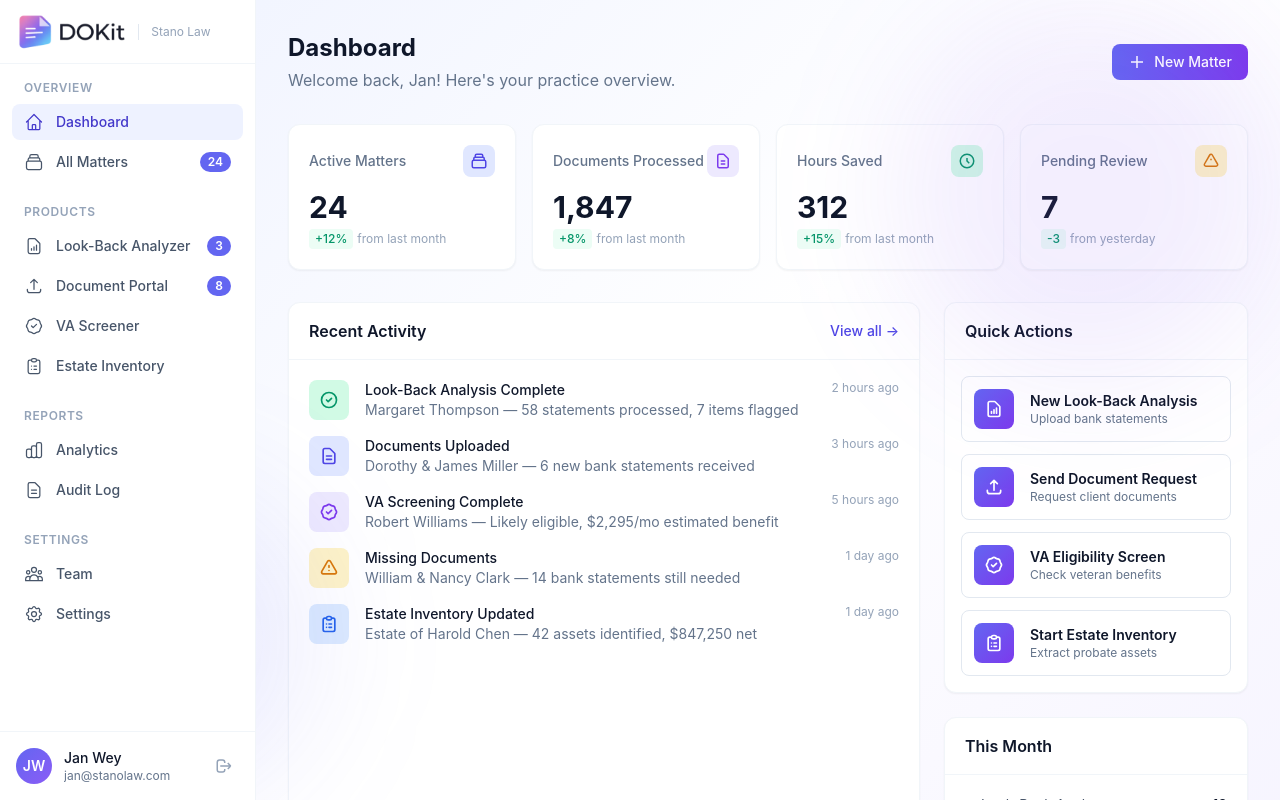
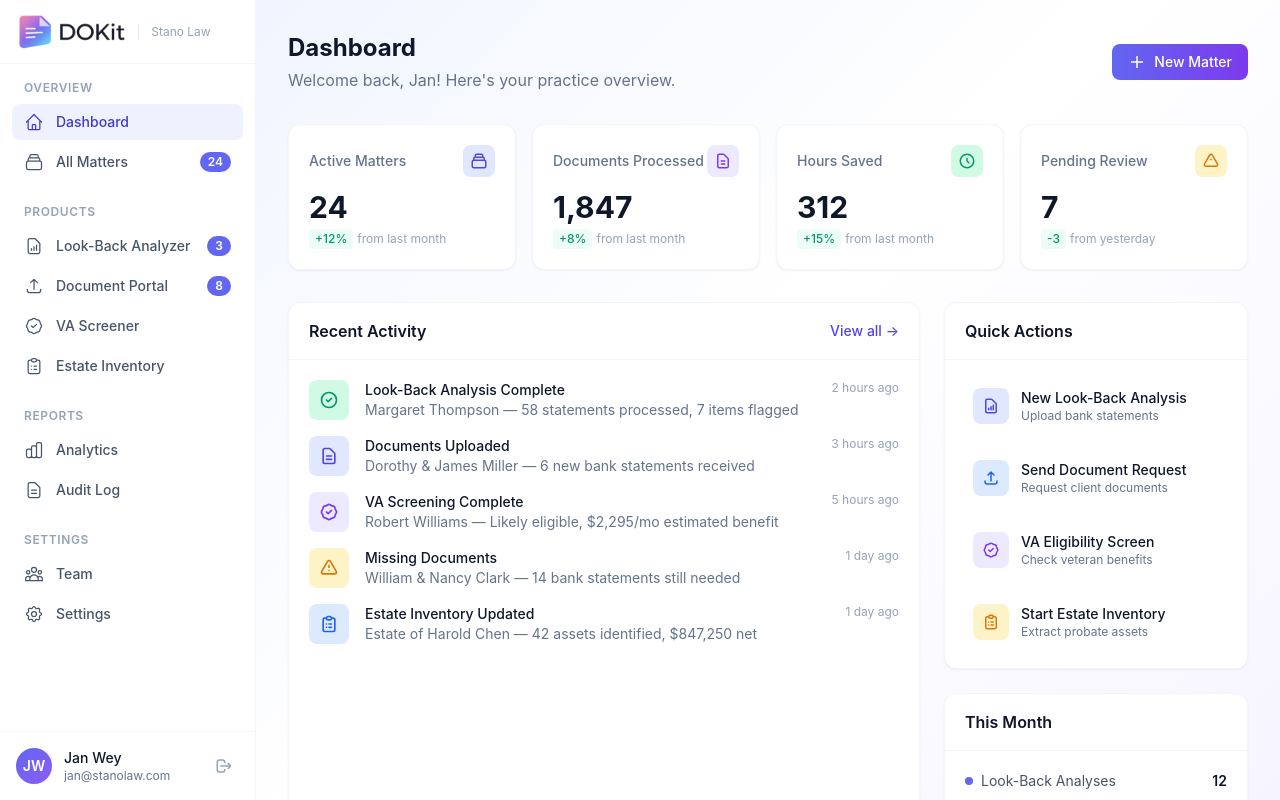
Before and after one commit to CoHoast/stano-law, a Next.js app: page /dashboard in a window 1280 px wide. Shown: the top 800 px of the page. Built offline with nearby package versions, Linux system fonts and the light colour scheme.

Commit message:
Match DOKit Standard: multicolor orb behind content (-z-10), subtle Quick Actions

```diff
--- a/src/app/dashboard/layout.tsx
+++ b/src/app/dashboard/layout.tsx
@@ -87,9 +87,12 @@ export default function DashboardLayout({ children }: { children: React.ReactNod
 
   return (
     <div className="min-h-screen gradient-bg">
-      {/* Gradient Orbs */}
-      <div className="fixed top-0 right-0 w-96 h-96 bg-violet-500/10 rounded-full blur-3xl pointer-events-none" />
-      <div className="fixed bottom-0 left-0 w-80 h-80 bg-indigo-500/10 rounded-full blur-3xl pointer-events-none" />
+      {/* Gradient Orb - multicolor like DOKit Standard, BEHIND all content */}
+      <div className="fixed top-0 right-0 w-[500px] h-[500px] pointer-events-none -z-10" style={{
+        background: 'radial-gradient(circle at 70% 30%, rgba(236,72,153,0.3) 0%, rgba(251,146,60,0.25) 20%, rgba(250,204,21,0.2) 35%, rgba(74,222,128,0.15) 50%, rgba(56,189,248,0.1) 65%, rgba(168,85,247,0.08) 80%, transparent 100%)',
+        filter: 'blur(60px)',
+        transform: 'translate(20%, -20%)'
+      }} />
 
       {/* Mobile Header */}
       <div className="lg:hidden fixed top-0 left-0 right-0 z-50 bg-white/80 backdrop-blur-xl border-b border-slate-100 px-4 h-14 flex items-center justify-between">
--- a/src/app/dashboard/page.tsx
+++ b/src/app/dashboard/page.tsx
@@ -170,50 +170,50 @@ export default function DashboardPage() {
               <h2 className="font-semibold text-slate-900">Quick Actions</h2>
             </div>
             <div className="p-4 space-y-3">
-              <Link href="/dashboard/lookback" className="flex items-center gap-4 p-3 rounded-lg border border-slate-200 hover:border-indigo-300 hover:bg-indigo-50/50 transition">
-                <div className="w-10 h-10 bg-gradient-to-br from-indigo-500 to-violet-600 rounded-lg flex items-center justify-center">
-                  <svg width="20" height="20" className="text-white" fill="none" stroke="currentColor" strokeWidth="2" viewBox="0 0 24 24">
+              <Link href="/dashboard/lookback" className="flex items-center gap-3 p-3 rounded-lg hover:bg-slate-50 transition">
+                <div className="w-9 h-9 bg-indigo-100 rounded-lg flex items-center justify-center flex-shrink-0">
+                  <svg width="18" height="18" className="text-indigo-600" fill="none" stroke="currentColor" strokeWidth="2" viewBox="0 0 24 24">
                     <path strokeLinecap="round" strokeLinejoin="round" d="M9 17v-2m3 2v-4m3 4v-6m2 10H7a2 2 0 01-2-2V5a2 2 0 012-2h5.586a1 1 0 01.707.293l5.414 5.414a1 1 0 01.293.707V19a2 2 0 01-2 2z"/>
                   </svg>
                 </div>
                 <div>
-                  <div className="text-sm font-semibold text-slate-900">New Look-Back Analysis</div>
+                  <div className="text-sm font-medium text-slate-900">New Look-Back Analysis</div>
                   <div className="text-xs text-slate-500">Upload bank statements</div>
                 </div>
               </Link>
 
-              <Link href="/dashboard/portal" className="flex items-center gap-4 p-3 rounded-lg border border-slate-200 hover:border-indigo-300 hover:bg-indigo-50/50 transition">
-                <div className="w-10 h-10 bg-gradient-to-br from-indigo-500 to-violet-600 rounded-lg flex items-center justify-center">
-                  <svg width="20" height="20" className="text-white" fill="none" stroke="currentColor" strokeWidth="2" viewBox="0 0 24 24">
+              <Link href="/dashboard/portal" className="flex items-center gap-3 p-3 rounded-lg hover:bg-slate-50 transition">
+                <div className="w-9 h-9 bg-blue-100 rounded-lg flex items-center justify-center flex-shrink-0">
+                  <svg width="18" height="18" className="text-blue-600" fill="none" stroke="currentColor" strokeWidth="2" viewBox="0 0 24 24">
                     <path strokeLinecap="round" strokeLinejoin="round" d="M4 16v1a3 3 0 003 3h10a3 3 0 003-3v-1m-4-8l-4-4m0 0L8 8m4-4v12"/>
                   </svg>
                 </div>
                 <div>
-                  <div className="text-sm font-semibold text-slate-900">Send Document Request</div>
+                  <div className="text-sm font-medium text-slate-900">Send Document Request</div>
                   <div className="text-xs text-slate-500">Request client documents</div>
                 </div>
               </Link>
 
-              <Link href="/dashboard/va-screener" className="flex items-center gap-4 p-3 rounded-lg border border-slate-200 hover:border-indigo-300 hover:bg-indigo-50/50 transition">
-                <div className="w-10 h-10 bg-gradient-to-br from-indigo-500 to-violet-600 rounded-lg flex items-center justify-center">
-                  <svg width="20" height="20" className="text-white" fill="none" stroke="currentColor" strokeWidth="2" viewBox="0 0 24 24">
+              <Link href="/dashboard/va-screener" className="flex items-center gap-3 p-3 rounded-lg hover:bg-slate-50 transition">
+                <div className="w-9 h-9 bg-violet-100 rounded-lg flex items-center justify-center flex-shrink-0">
+                  <svg width="18" height="18" className="text-violet-600" fill="none" stroke="currentColor" strokeWidth="2" viewBox="0 0 24 24">
                     <path strokeLinecap="round" strokeLinejoin="round" d="M9 12l2 2 4-4M7.835 4.697a3.42 3.42 0 001.946-.806 3.42 3.42 0 014.438 0 3.42 3.42 0 001.946.806 3.42 3.42 0 013.138 3.138 3.42 3.42 0 00.806 1.946 3.42 3.42 0 010 4.438 3.42 3.42 0 00-.806 1.946 3.42 3.42 0 01-3.138 3.138 3.42 3.42 0 00-1.946.806 3.42 3.42 0 01-4.438 0 3.42 3.42 0 00-1.946-.806 3.42 3.42 0 01-3.138-3.138 3.42 3.42 0 00-.806-1.946 3.42 3.42 0 010-4.438 3.42 3.42 0 00.806-1.946 3.42 3.42 0 013.138-3.138z"/>
                   </svg>
                 </div>
                 <div>
-                  <div className="text-sm font-semibold text-slate-900">VA Eligibility Screen</div>
+                  <div className="text-sm font-medium text-slate-900">VA Eligibility Screen</div>
                   <div className="text-xs text-slate-500">Check veteran benefits</div>
                 </div>
               </Link>
 
-              <Link href="/dashboard/estate" className="flex items-center gap-4 p-3 rounded-lg border border-slate-200 hover:border-indigo-300 hover:bg-indigo-50/50 transition">
-                <div className="w-10 h-10 bg-gradient-to-br from-indigo-500 to-violet-600 rounded-lg flex items-center justify-center">
-                  <svg width="20" height="20" className="text-white" fill="none" stroke="currentColor" strokeWidth="2" viewBox="0 0 24 24">
+              <Link href="/dashboard/estate" className="flex items-center gap-3 p-3 rounded-lg hover:bg-slate-50 transition">
+                <div className="w-9 h-9 bg-amber-100 rounded-lg flex items-center justify-center flex-shrink-0">
+                  <svg width="18" height="18" className="text-amber-600" fill="none" stroke="currentColor" strokeWidth="2" viewBox="0 0 24 24">
                     <path strokeLinecap="round" strokeLinejoin="round" d="M9 5H7a2 2 0 00-2 2v12a2 2 0 002 2h10a2 2 0 002-2V7a2 2 0 00-2-2h-2M9 5a2 2 0 002 2h2a2 2 0 002-2M9 5a2 2 0 012-2h2a2 2 0 012 2m-3 7h3m-3 4h3m-6-4h.01M9 16h.01"/>
                   </svg>
                 </div>
                 <div>
-                  <div className="text-sm font-semibold text-slate-900">Start Estate Inventory</div>
+                  <div className="text-sm font-medium text-slate-900">Start Estate Inventory</div>
                   <div className="text-xs text-slate-500">Extract probate assets</div>
                 </div>
               </Link>
```
